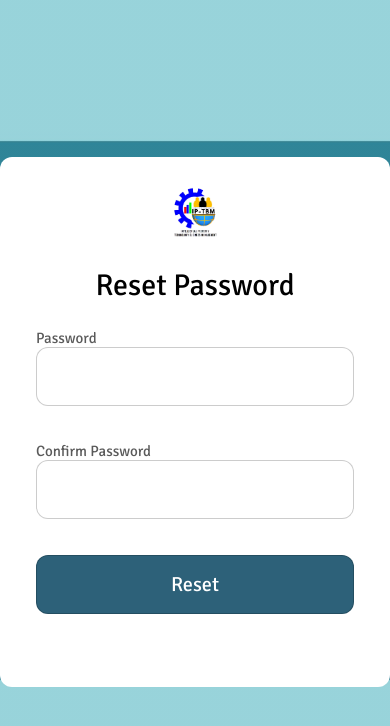
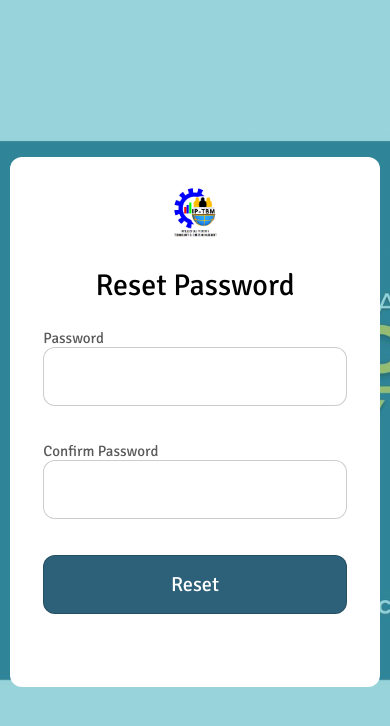
Before and after one commit to progchris00/LSPU-IPTBM-RTMS, a React (Vite) app: page /auth/reset-password in a window 390 px wide. Shown: the top 726 px of the page. Built offline with nearby package versions, Linux system fonts and the light colour scheme.

Commit message:
fix: clean and finalize css styles for responsive

```diff
--- a/src/index.css
+++ b/src/index.css
@@ -34,6 +34,7 @@ main {
   height: 100vh;
   display: flex;
   align-items: center;
+  padding: 10px 10px;
 
   background-image: url("./assets/images/background-image.png");
   background-size: cover;
@@ -41,67 +42,18 @@ main {
 
 .form-container {
   width: 100%;
-  height: 90%;
-  padding: 0 10px;
   display: flex;
   align-items: center;
   justify-content: center;
 }
 
-.container {
-  border-radius: 12px;
-  background-color: white;
-  padding: 20px;
-  height: 100%;
-  width: 100%;
-}
-
-.form-fieldset input {
-  width: 100%;
-  max-width: 369px;
-  height: 59px;
-  border-radius: 12px;
-  border: 1px solid var(--input-border);
-  padding: 12px;
-}
-
-.form-fieldset label {
-  width: 100%;
-  max-width: 369px;
-  display: block;
-}
-
-.form-fieldset input:focus {
-  outline: 1px solid var(--green);
-  box-shadow: 0px 0px 10px 2px var(--glow);
-}
-
-.form-fieldset .submit-button {
-  cursor: pointer;
-  background-color: var(--green);
-}
-
-/* Hover effects */
-
-.form-fieldset .submit-button:hover {
-  background-color: #3a80a0;
-}
-
-.container a:hover {
-  color: #3a80a0;
-}
-
-/* End of hover effects */
-
 /* Start of container size */
 
 .container.login {
-  max-height: 530px;
   max-width: 442px;
 }
 
 .container.sign-up {
-  max-height: 641px;
   max-width: 883px;
 }
 
@@ -123,6 +75,35 @@ main {
 
 /* End of container size */
 
+.container {
+  border-radius: 12px;
+  background-color: white;
+  padding: 20px;
+  width: 100%;
+}
+
+.form-fieldset input {
+  width: 100%;
+  height: 59px;
+  border-radius: 12px;
+  border: 1px solid var(--input-border);
+  padding: 12px;
+}
+
+.form-fieldset label {
+  width: 100%;
+}
+
+.form-fieldset input:focus {
+  outline: 1px solid var(--green);
+  box-shadow: 0px 0px 10px 2px var(--glow);
+}
+
+.form-fieldset .submit-button {
+  cursor: pointer;
+  background-color: var(--green);
+}
+
 /* Start of Sign up page */
 
 .sign-up-form-left,
@@ -130,8 +111,8 @@ main {
   width: 50%;
   display: flex;
   flex-direction: column;
+  padding: 10px;
   gap: 20px;
-  padding: 10px;
 }
 
 #profile-picture-input {
@@ -156,7 +137,7 @@ main {
 }
 
 #img-view {
-  height: 100%;
+  text-align: center;
 }
 
 #picture-upload-container {
@@ -211,6 +192,18 @@ main {
 
 /* End of special classes */
 
+/* Hover effects */
+
+.form-fieldset .submit-button:hover {
+  background-color: #3a80a0;
+}
+
+.container a:hover {
+  color: #3a80a0;
+}
+
+/* End of hover effects */
+
 /* Images */
 #form-logo {
   height: 70px;
@@ -263,14 +256,20 @@ h1#form-heading {
 
   .form-fieldset input,
   .form-fieldset label,
-  #picture-upload-container {
+  #picture-upload-container,
+  .sign-up-options input {
     max-width: 100%;
+    width: 100%;
   }
 
-  .form-fieldset {
+  #sign-up-form .form-fieldset {
     max-height: 430px;
-    height: 100%;
     overflow-y: scroll;
+  }
+
+  .sign-up-options {
+    width: 100%;
+    text-align: center;
   }
 }
 /* End of media queries */
--- a/src/pages/auth/signup.jsx
+++ b/src/pages/auth/signup.jsx
@@ -49,7 +49,7 @@ function SignUpPage() {
                   Confirm Password
                   <input type="password" id="confirm-password" required />
                 </label>
-                <div>
+                <div className="sign-up-options">
                   <input
                     type="submit"
                     className="submit-button"
```
